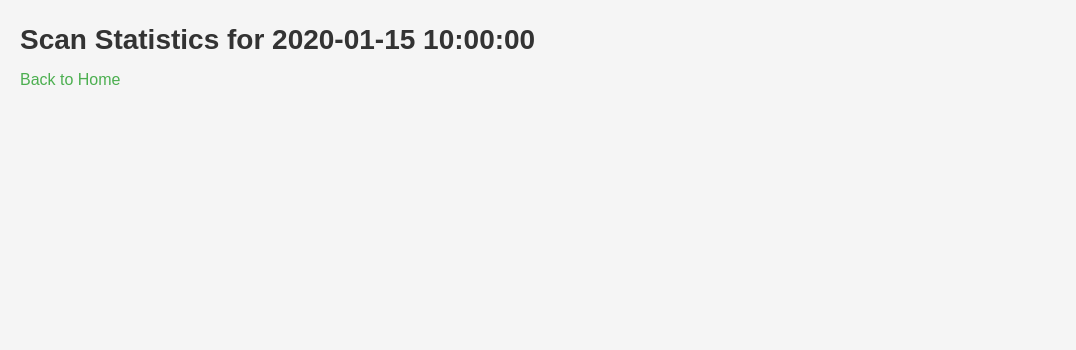
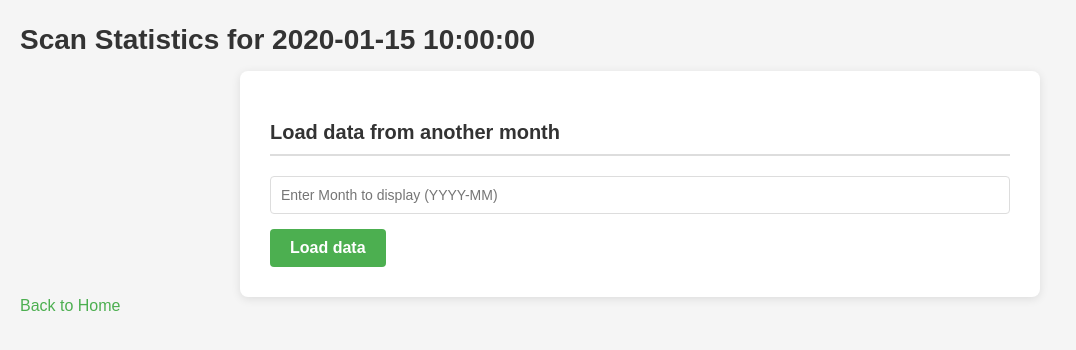
Before and after one commit to martskvish/phishing-detector-, a Python web app: template templates/stats.html in a window 1280 px wide. Shown: the part 170-520 px from the top of the page, without its empty margins (0-1076 px from the left). Run offline with Jinja, Linux system fonts and the light colour scheme; the template is opened without the code that fills it: most values are stand-ins (such as "Sample title", 1, 10 or a date in 2020).

Commit message:
Allow selecting stats month; add HTML error checks
Add defensive checks in HTML_extraction_analysis.py to avoid crashes when HTML_raw or intermediate values are None (HTML_tag_analyser returns 0, [] for None input; HTML_code_jaccard returns a safe tuple when inputs are None). Clean up parsing comments. Update app.py to accept POST on the /stats route and to look for a month parameter so users can fetch historical monthly stats (also added a calendar import). Add a simple form to templates/stats.html to submit a YYYY-MM month to load past data. DB and bytecode files were updated as part of these changes.

Note: the new template posts via POST while the handler reads request.args; ensure the handler and form use the same source (form vs query) if needed.

```diff
--- a/templates/stats.html
+++ b/templates/stats.html
@@ -17,6 +17,14 @@
 <body>
 
     <h1>Scan Statistics for {{ date }}</h1>
+
+    <main>
+        <h2>Load data from another month</h2>
+        <form action="/stats" method="post">
+            <input type="text" name="month" placeholder="Enter Month to display (YYYY-MM)" required>
+            <button type="submit">Load data</button>
+        </form>
+    </main>
 <body>
 <body>
 <script>
```
Also changed, not shown: HTML_extraction_analysis.py (+8 -0 lines), app.py (+10 -5 lines), DB/users.db.
